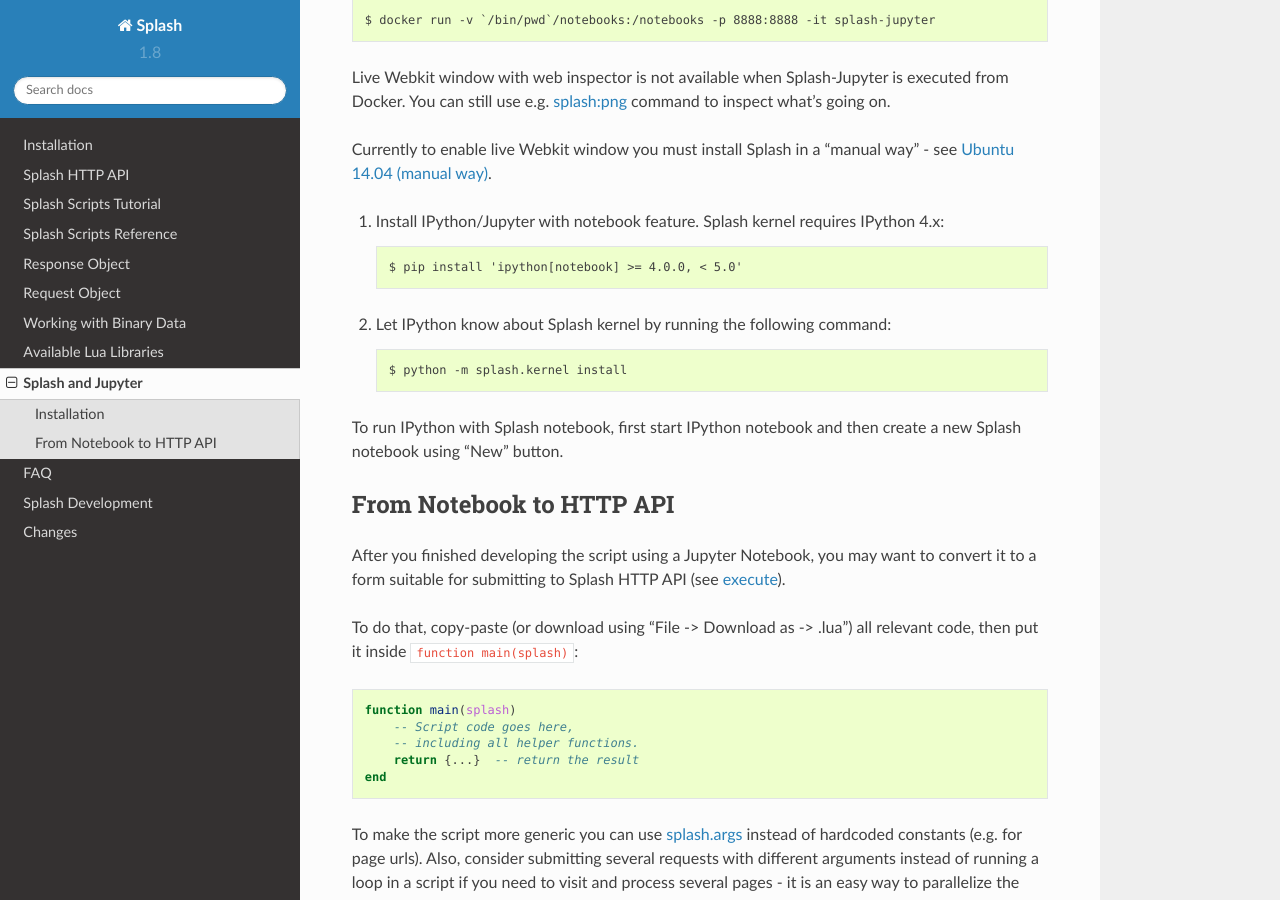
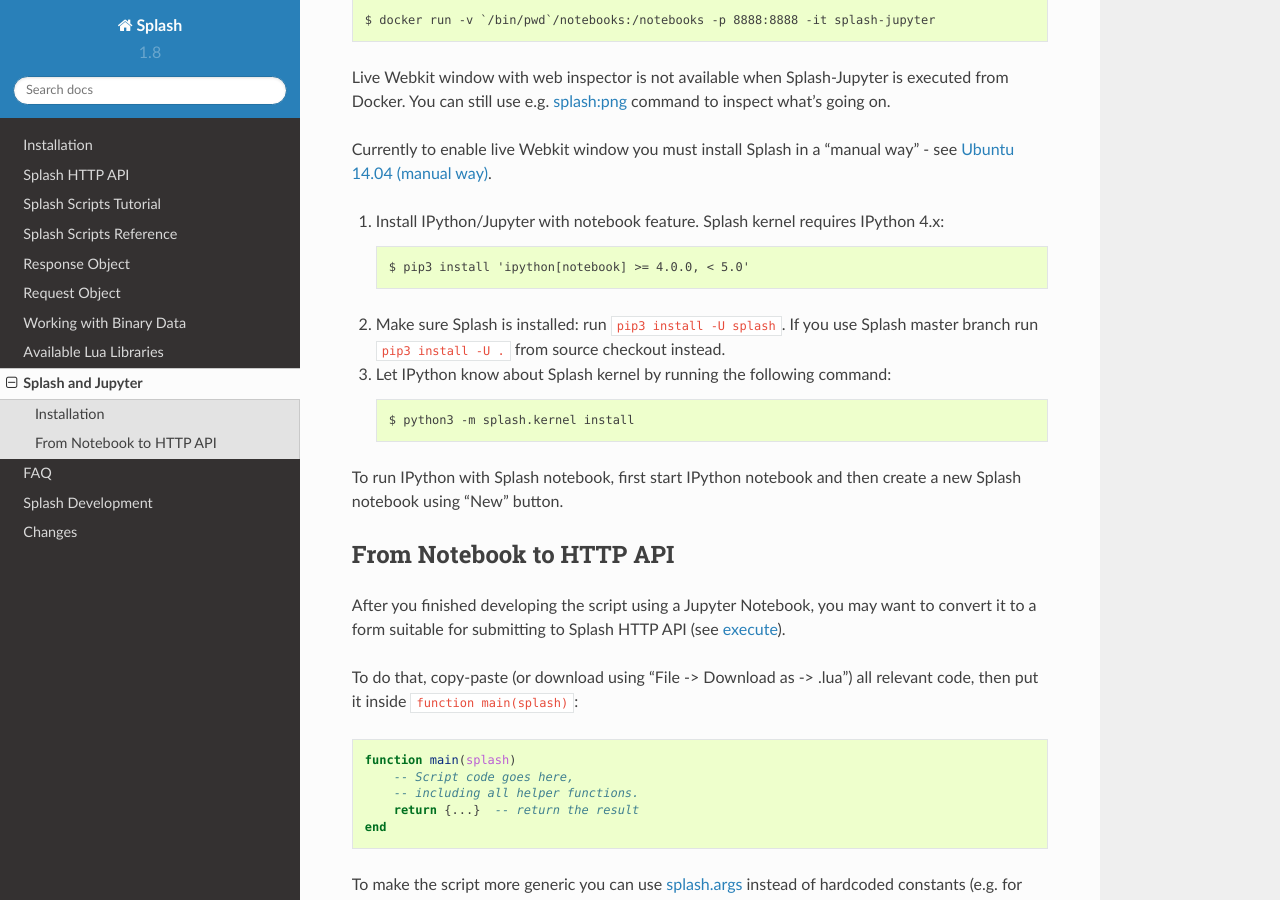
Before and after one commit to scrapinghub/splash, a Sphinx documentation site: the page built from docs/kernel.rst, in a window 1280 px wide and 900 px high, scrolled down 911 px. Built offline with Sphinx 7.4.7 and the Read the Docs theme 2.0.0, drawn with Linux system fonts in a browser that asks for light colours.

Commit message:
DOC improve install instructions. See GH-361.

```diff
--- a/docs/install.rst
+++ b/docs/install.rst
@@ -60,17 +60,16 @@
         $ cd splash
         $ pip3 install -r requirements.txt
 
-
 To run the server execute the following command::
 
-    python -m splash.server
+    python3 -m splash.server
 
 Run ``python -m splash.server --help`` to see options available.
 
 By default, Splash API endpoints listen to port 8050 on all available
 IPv4 addresses. To change the port use ``--port`` option::
 
-    python -m splash.server --port=5000
+    python3 -m splash.server --port=5000
 
 Required Python packages
 ~~~~~~~~~~~~~~~~~~~~~~~~
--- a/docs/kernel.rst
+++ b/docs/kernel.rst
@@ -49,11 +49,15 @@
 1. Install IPython/Jupyter with notebook feature. Splash kernel requires
    IPython 4.x::
 
-       $ pip install 'ipython[notebook] >= 4.0.0, < 5.0'
+       $ pip3 install 'ipython[notebook] >= 4.0.0, < 5.0'
 
-2. Let IPython know about Splash kernel by running the following command::
+2. Make sure Splash is installed: run ``pip3 install -U splash``. If you use
+   Splash master branch run ``pip3 install -U .`` from source checkout
+   instead.
 
-       $ python -m splash.kernel install
+3. Let IPython know about Splash kernel by running the following command::
+
+       $ python3 -m splash.kernel install
 
 To run IPython with Splash notebook, first start IPython notebook and then
 create a new Splash notebook using "New" button.
```
